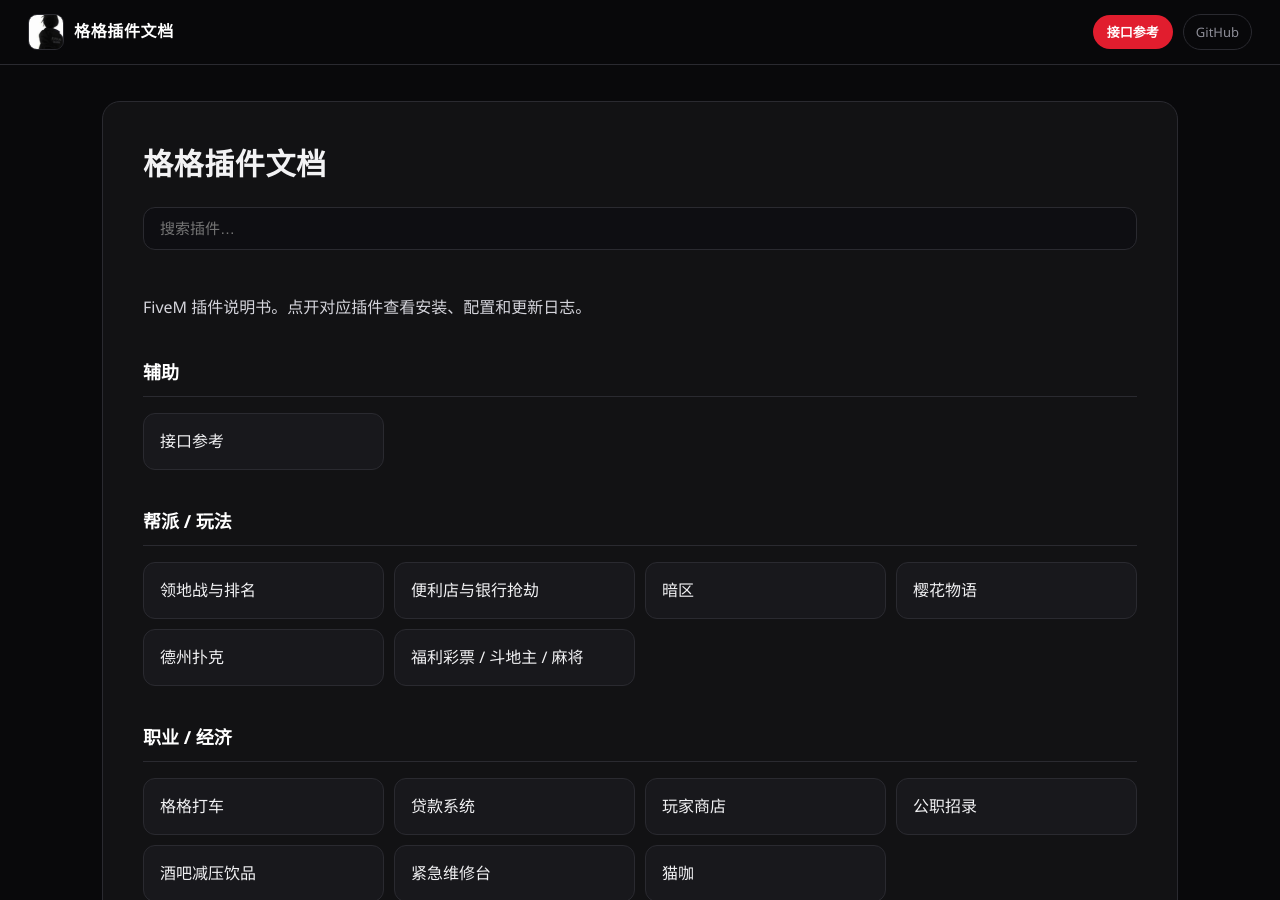
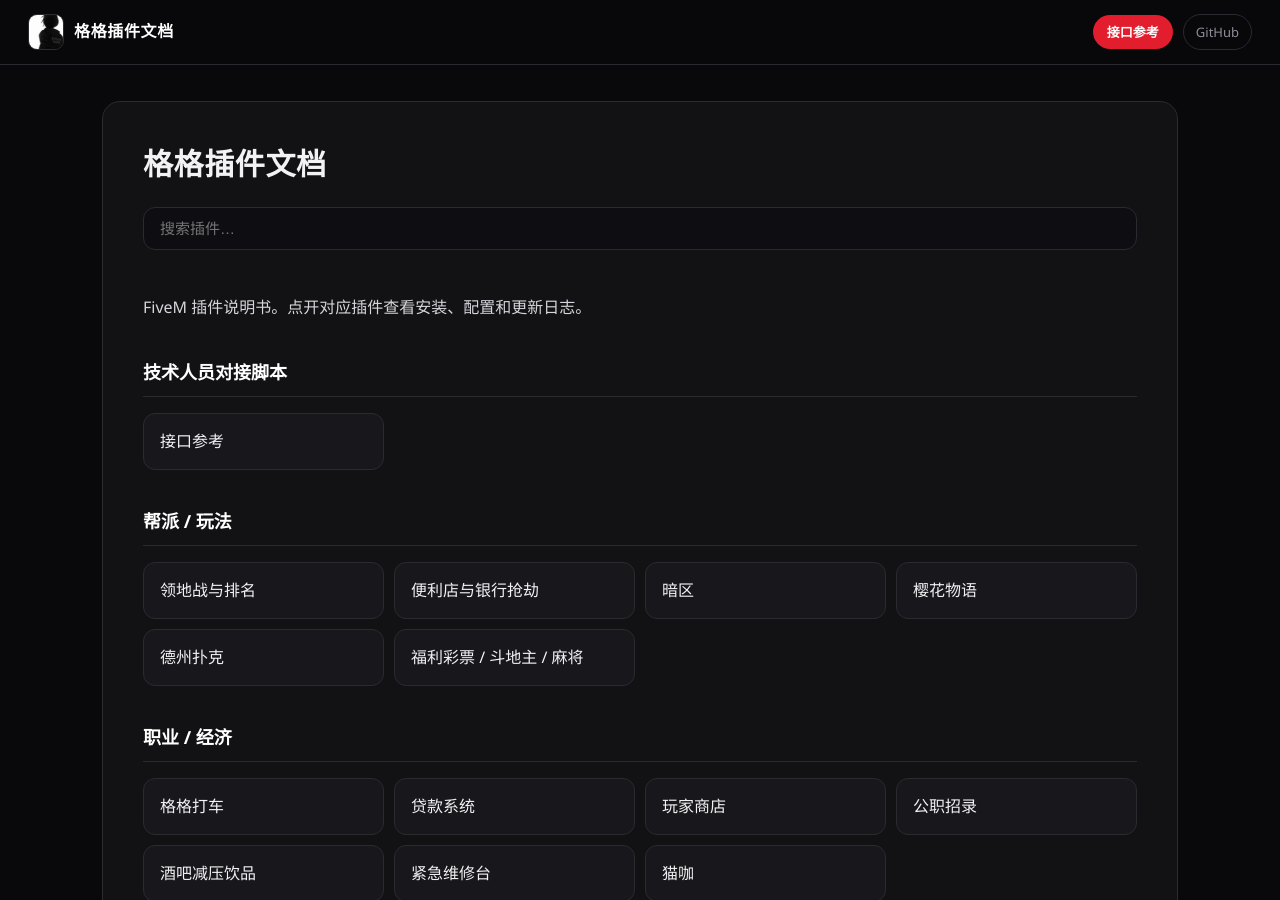
Before and after one commit to gege806/gege-docs, a Jekyll site: the page built from index.md, in a window 1280 px wide and 900 px high. Built offline with Jekyll 4.4.1, drawn with Linux system fonts in a browser that asks for light colours.

Commit message:
Rename homepage section to technician API

```diff
--- a/index.md
+++ b/index.md
@@ -7,7 +7,7 @@
 
 FiveM 插件说明书。点开对应插件查看安装、配置和更新日志。
 
-## 辅助
+## 技术人员对接脚本
 
 - [接口参考](plugins/api.html)
 
```
